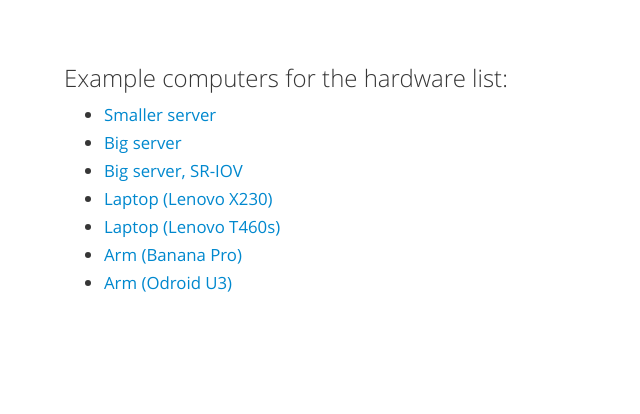
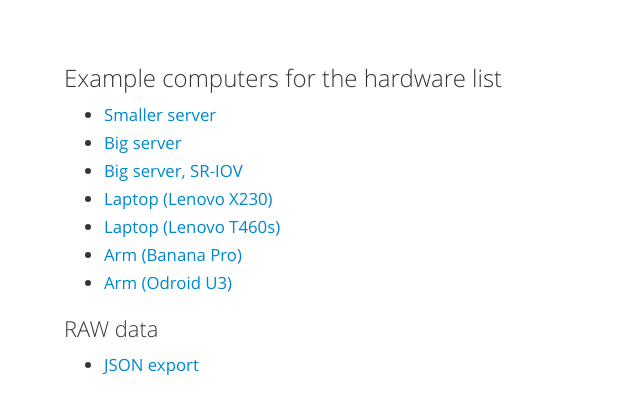
Before and after one commit to garrett/cockpit-mockweb, a Jekyll site: the page built from hardware/index.md, in a window 1280 px wide. Shown: the top 414 px of the page, without its empty margins (0-640 px from the left). Built offline with Jekyll 4.4.1, drawn with Linux system fonts in a browser that asks for light colours.

Commit message:
added a link to the raw data, in JSON format

```diff
--- a/hardware/index.md
+++ b/hardware/index.md
@@ -4,7 +4,7 @@ layout: minimal
 ---
 
 {% capture md %}
-# Example computers for the hardware list:
+# Example computers for the hardware list
 
 * [Smaller server](casual)
 * [Big server](big)
@@ -13,6 +13,9 @@ layout: minimal
 * [Laptop (Lenovo T460s)](t460s)
 * [Arm (Banana Pro)](banana)
 * [Arm (Odroid U3)](odroidu3)
+
+## RAW data
+- [JSON export](devices.json)
 {% endcapture %}
 
 <div style="padding: 5vh 5vw 0; font-size: 140%">
```
